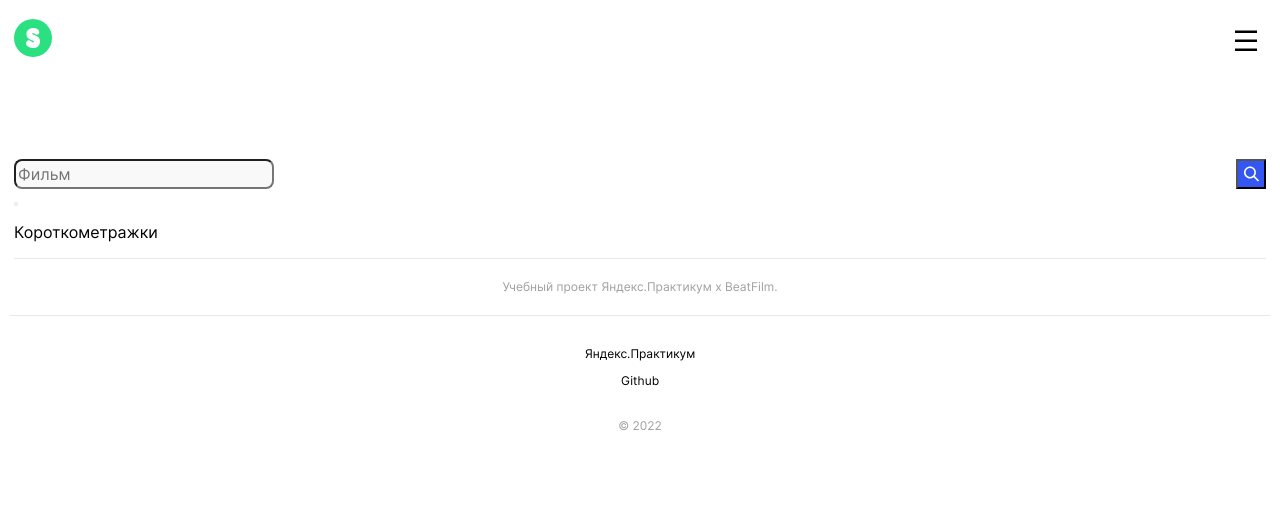
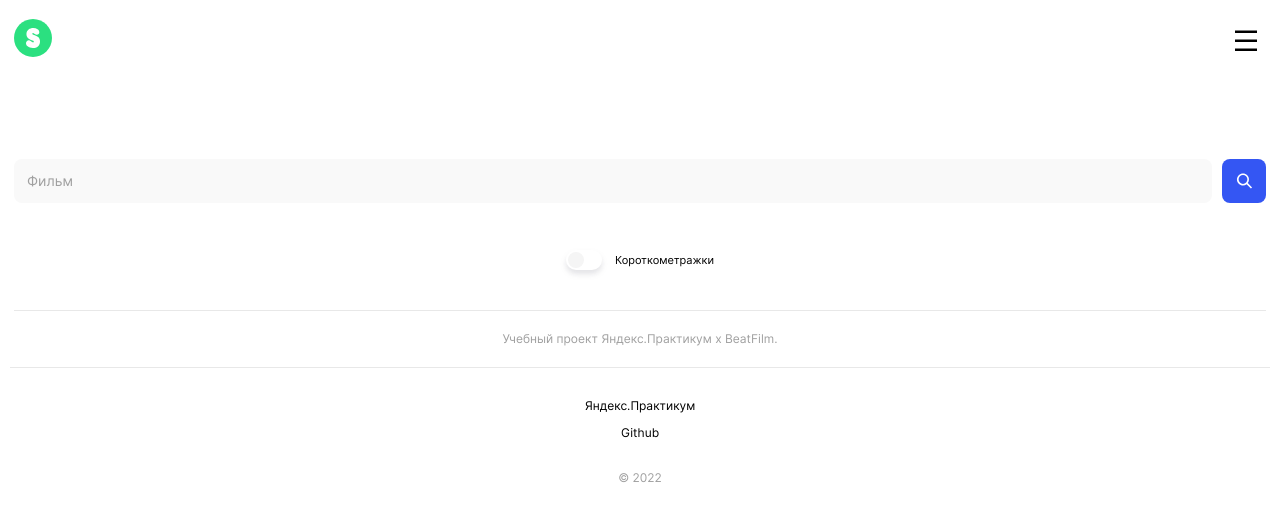
Before and after one commit to Maryk1007/movies-explorer-frontend, a React (Create React App) app: page /movies in a window 1280 px wide. Shown: the top 520 px of the page. Built offline with nearby package versions, Linux system fonts and the light colour scheme.

Commit message:
layout SearchForm & FilterCheckbox

```diff
--- a/src/components/FilterCheckbox/FilterCheckbox.css
+++ b/src/components/FilterCheckbox/FilterCheckbox.css
@@ -0,0 +1,55 @@
+.filter-checkbox {
+  box-sizing: border-box;
+  padding: 47px 0 40px;
+  display: flex;
+  align-items: center;
+  justify-content: center;
+  width: 100%;
+}
+
+.filter-checkbox__button {
+  margin-right: 13px;
+  -webkit-appearance: none;
+  box-sizing: border-box;
+  background-color: #FFFFFF;
+  width: 36px;
+  height: 20px;
+  border-radius: 16px;
+  cursor: pointer;
+  position: relative;
+  border: none;
+  transition: background-color .3s;
+  box-shadow: 0px 4px 4px rgba(50, 50, 71, 0.08), 0px 4px 8px rgba(50, 50, 71, 0.06);
+}
+
+.filter-checkbox__button::before {
+  content: '';
+  background-color: #F5F5F5;
+  width: 16px;
+  height: 16px;
+  position: absolute;
+  border-radius: 50%;
+  top: 10%;
+  right: 50%;
+  transition: right .3s;
+}
+
+
+.filter-checkbox__button:checked::before {
+  content: '';
+  background-color: #2BE080;
+  width: 16px;
+  height: 16px;
+  position: absolute;
+  border-radius: 50%;
+  top: 10%;
+  left: 50%;
+  transition: left .3s;
+}
+
+.filter-checkbox__label {
+  margin: 0;
+  font-weight: 400;
+  font-size: 11px;
+  line-height: 1.64;
+}
--- a/src/components/FilterCheckbox/FilterCheckbox.js
+++ b/src/components/FilterCheckbox/FilterCheckbox.js
@@ -1,7 +1,21 @@
+import {useState} from "react";
+
 function FilterCheckbox() {
+  const [checked, setChecked] = useState(false);
+
+  const handleChange = () => {
+    setChecked(!checked);
+
+  };
   return (
     <form className='filter-checkbox'>
-      <button className='filter-checkbox__button' type='checkbox' id='checkbox-button'></button>
+      <input
+        className='filter-checkbox__button'
+        type='checkbox'
+        id='checkbox-button'
+        checked={checked}
+        onChange={handleChange}>
+      </input>
       <p className='filter-checkbox__label'>Короткометражки</p>
     </form>
   );
--- a/src/components/SearchForm/SearchForm.css
+++ b/src/components/SearchForm/SearchForm.css
@@ -6,20 +6,34 @@
 .search__form {
   display: flex;
   flex-direction: row;
-  justify-content: space-between;
+  align-items: center;
 }
 
 .search__input {
   margin: 0;
+  padding: 0;
+  padding-left: 13px;
+  min-height: 44px;
+  width: calc(100% - 54px);
   margin-right: 10px;
+  font-weight: 400;
+  font-size: 14px;
+  line-height: 1.29;
   background-color: #F9F9F9;
+  border: none;
   border-radius: 8px;
 }
 
+.search__input::placeholder {
+  color: #A0A0A0;
+}
+
 .search__form-button {
-  padding: 7px;
-  width: 30px;
-  height: 30px;
+  padding: 0px;
+  width: 44px;
+  height: 44px;
+  border:none;
+  border-radius: 8px;
   background-color: #3456F3;
   background-image: url(../../images/search_icon.svg);
   background-repeat: no-repeat;
```
